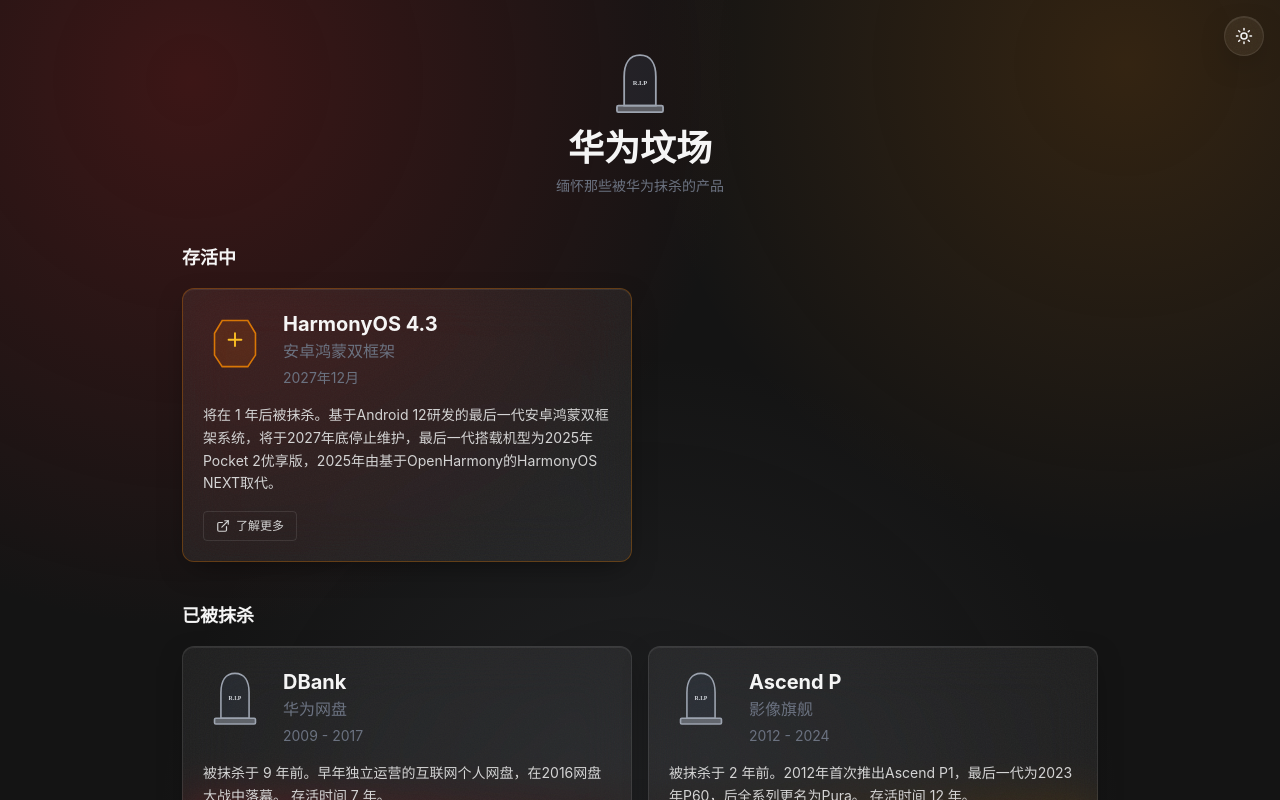
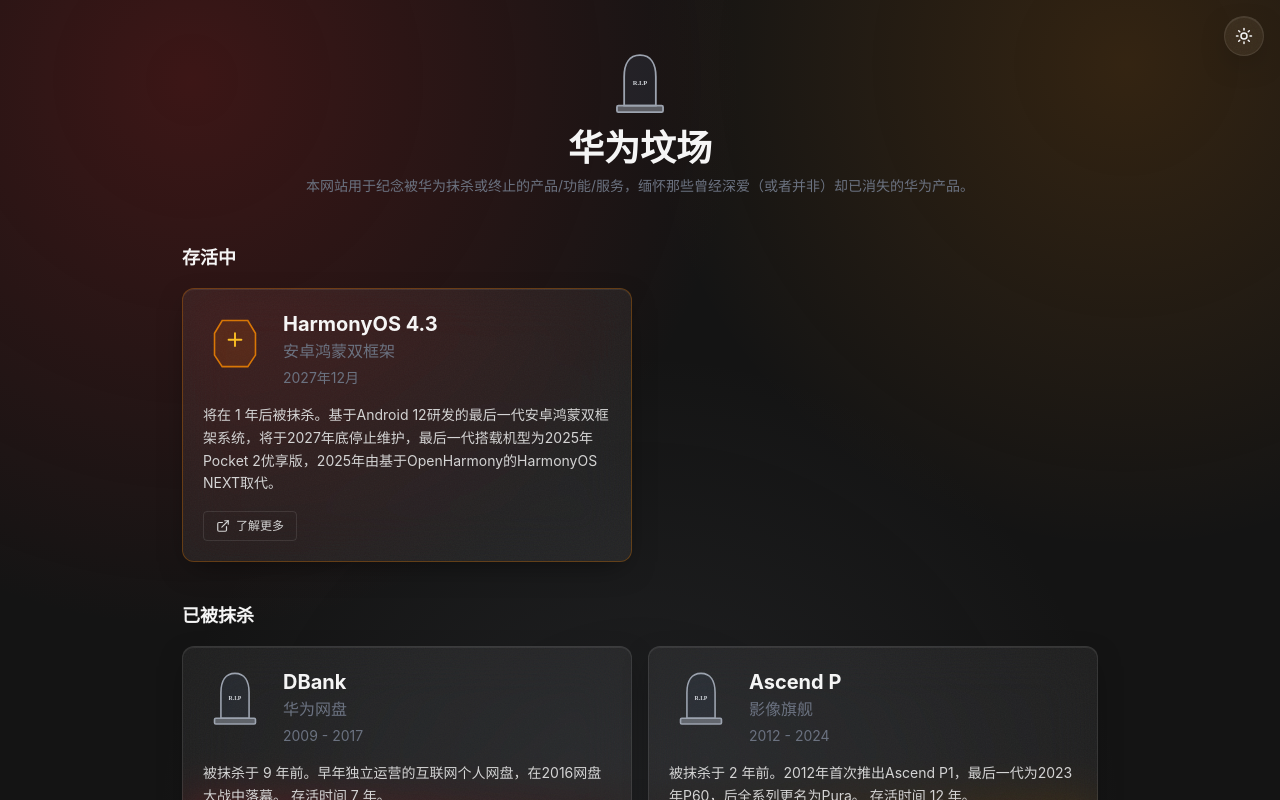
Before and after one commit to DropTips/HUAWEI-Graveyard, a Next.js app: page /HUAWEI-Graveyard/ in a window 1280 px wide. Shown: the top 800 px of the page. Built offline with nearby package versions, Linux system fonts and the light colour scheme.

Commit message:
feat: update header subtitle

```diff
--- a/app/page.tsx
+++ b/app/page.tsx
@@ -48,7 +48,7 @@
         {/* eslint-disable-next-line @next/next/no-img-element */}
         <img src="./assets/headstone.svg" alt="华为坟场墓碑图标" width={72} height={72} />
         <h1 className="text-4xl font-bold text-[var(--heading)]">华为坟场</h1>
-        <p className="text-sm text-[var(--muted)]">缅怀那些被华为抹杀的产品</p>
+        <p className="text-sm text-[var(--muted)]">本网站用于纪念被华为抹杀或终止的产品/功能/服务，缅怀那些曾经深爱（或者并非）却已消失的华为产品。</p>
       </header>
 
       {alive.length > 0 && <ProductSection title="存活中" products={alive} today={today} onSelect={select} />}
```
